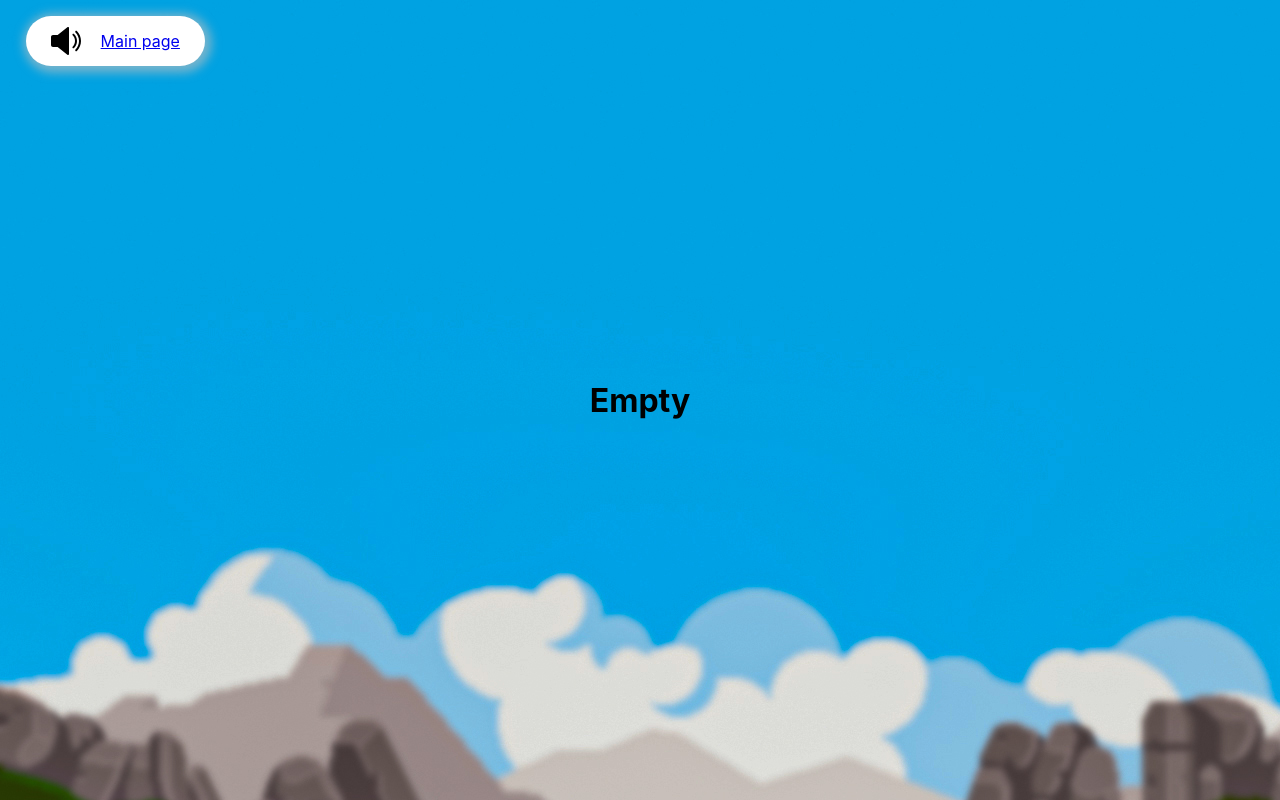
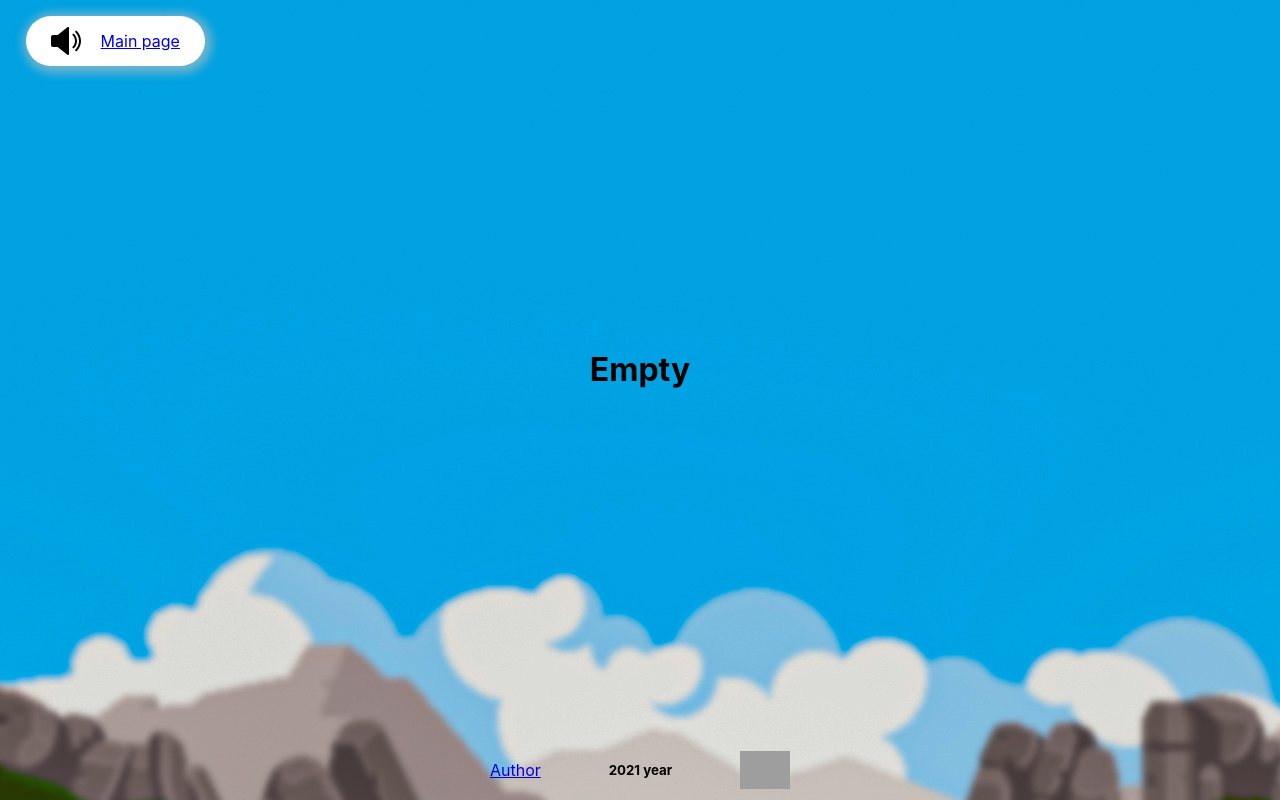
Before and after one commit to GooNext/react-game, a React (Create React App) app: page /statistic in a window 1280 px wide. Built offline with nearby package versions, Linux system fonts and the light colour scheme; grey boxes are pictures that could not be loaded.

Commit message:
feat: add footer

```diff
--- a/src/App.tsx
+++ b/src/App.tsx
@@ -3,6 +3,7 @@ import SettingsPanel from "./components/SettingsPanel/SettingsPanel";
 import GamePage from "./pages/GamePage";
 import bg from "./assets/img/bg.jpg";
 import Statistic from "./components/Statistic/Statistic";
+import Footer from "./components/Footer/Footer";
 
 const App = () => {
   return (
@@ -10,6 +11,7 @@ const App = () => {
       <div
         style={{
           display: "flex",
+          flexDirection: "column",
           justifyContent: "center",
           alignItems: "center",
           height: window.innerWidth > 500 ? "100vh" : "auto",
@@ -22,6 +24,7 @@ const App = () => {
           <Route path="/" exact component={GamePage} />
           <Route path="/statistic" exact component={Statistic} />
         </Switch>
+        <Footer />
       </div>
     </BrowserRouter>
   );
--- /dev/null
+++ b/src/components/Footer/Footer.tsx
@@ -0,0 +1,30 @@
+/* eslint-disable jsx-a11y/anchor-has-content */
+const Footer = () => {
+  return (
+    <div
+      style={{
+        maxWidth: "300px",
+        width: "100%",
+        display: "flex",
+        justifyContent: "space-between",
+        alignItems: "center",
+      }}
+    >
+      <a
+        href="https://github.com/GooNext"
+        target="_blank"
+        rel="noopener noreferrer"
+      >
+        Author
+      </a>
+      <h5>2021 year</h5>
+      <img
+        src="https://rs.school/images/rs_school_js.svg"
+        width="50px"
+        alt="rs"
+      />
+    </div>
+  );
+};
+
+export default Footer;
```
